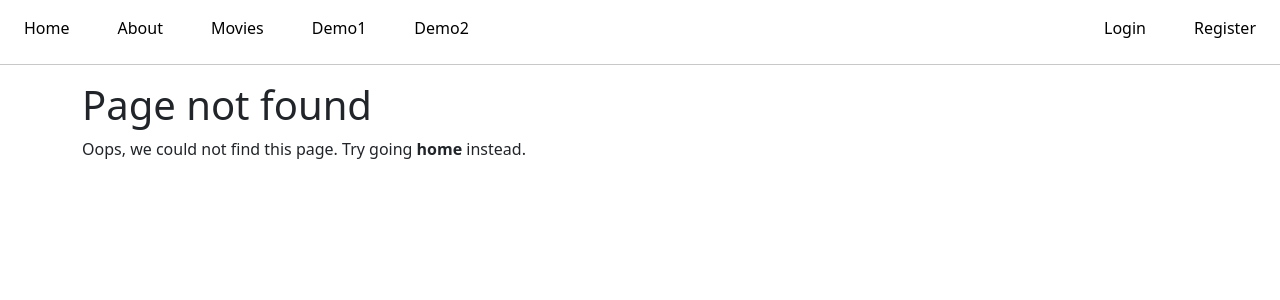
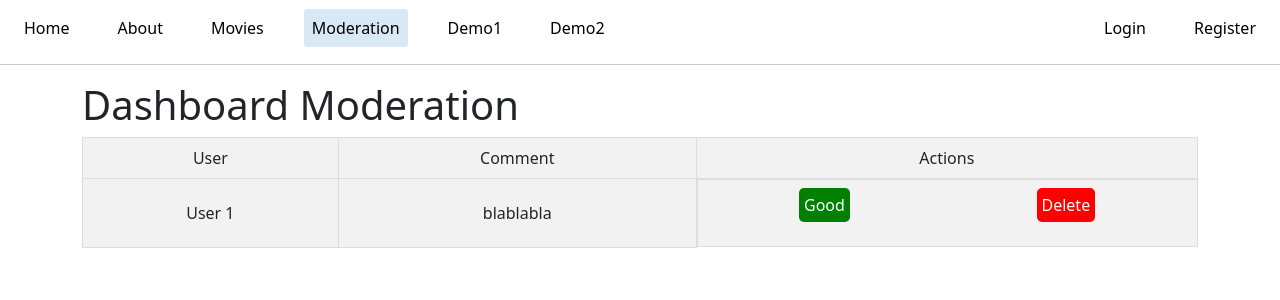
Before and after one commit to lvmeyer/challengeOne, a Vue app in the folder vite-vue/: page /admin/dashboard in a window 1280 px wide. Before the commit this address had no page. Shown: the top 300 px of the page. Built offline with nearby package versions, Linux system fonts and the light colour scheme; no server answers.

Commit message:
Display comments on movie

```diff
--- a/vite-vue/src/components/TheNavigation.vue
+++ b/vite-vue/src/components/TheNavigation.vue
@@ -17,6 +17,7 @@ async function handleLogout() {
             <router-link to="/" class="p-2 m-3">Home</router-link>
             <router-link to="/about" class="p-2 m-3">About</router-link>
             <router-link to="/movies" class="p-2 m-3">Movies</router-link>
+            <router-link to="/admin/dashboard" class="p-2 m-3">Moderation</router-link>
             <router-link
                 :to="{ name: 'demo.show', params: { id: '1' } }"
                 class="p-2 m-3"
--- a/vite-vue/src/router/router.ts
+++ b/vite-vue/src/router/router.ts
@@ -63,6 +63,11 @@ const routes = [
     component: () => import("../views/movie/Reservation.vue"),
   },
   {
+    path: "/admin/dashboard",
+    name: "admin",
+    component: () => import("../views/adm/Dashboard.vue"),
+  },
+  {
     path: '/success',
     name: 'successview',
     component: SuccessView
--- /dev/null
+++ b/vite-vue/src/views/adm/Dashboard.vue
@@ -0,0 +1,89 @@
+<template>
+    <div>
+        <h1>Dashboard Moderation</h1>
+        <table class="tab">
+            <thead>
+                <tr class="tab">
+                    <th class="dashboard-admin">User</th>
+                    <th class="dashboard-admin">Comment</th>
+                    <th class="dashboard-admin">Actions</th>
+                </tr>
+                <tr>
+                    <td class="dashboard-admin">User 1</td>
+                    <td class="dashboard-admin">blablabla</td>
+                    <td class="dashboard-admin action">
+                        <p class="keep">Good</p>
+                        <p class="bin">Delete</p>
+                    </td>
+                </tr>
+            </thead>
+            <tbody>
+            </tbody>
+        </table>
+    </div>
+</template>
+<style>
+
+.dashboard-admin {
+    background-color: #f2f2f2;
+    border: 1px solid #ddd;
+    padding: 8px;
+    text-align: center;
+}
+
+.tab {
+    width: 100%;
+}
+
+.action {
+    display: flex;
+    justify-content: space-around;
+}
+
+.keep {
+    background-color: green;
+    color: white;
+    padding: 5px;
+    border-radius: 5px;
+}
+
+.bin {
+    background-color: red;
+    color: white;
+    padding: 5px;
+    border-radius: 5px;
+}
+
+</style>
+
+<script lang="ts">
+import { ref, reactive, onBeforeMount } from 'vue';
+import { useRoute } from 'vue-router';
+
+    const API_URL = 'https://localhost';
+
+    export default {
+
+        setup () {
+            const seances = reactive([]);
+            const showModals = reactive(Array(seances.length).fill(false))
+            onBeforeMount(async () => {
+                try {
+                    const moderation_alls = await fetch(`${API_URL}/moderations`);
+                    const data_moderation = await moderation_alls.json();
+                    console.log(data_moderation);
+                } catch (error) {
+                    console.log(error);
+                }
+
+            });
+
+            return {
+
+            }
+        }
+
+
+
+    };
+</script>
--- a/vite-vue/src/views/movie/MovieItem.vue
+++ b/vite-vue/src/views/movie/MovieItem.vue
@@ -33,11 +33,20 @@
             <div v-else>
                 Aucune séance pour le moment
             </div>
+            <div class="comment-contents">
+                <p>Comments:</p>
+                <div v-if="comments" v-for="(comment) in comments" :key="comment.id" class="col-sm-3">
+                    <div class="comment">
+                        <h3 class="comment-content">{{ comment.title }}</h3>
+                        <p class="comment-content">{{ comment.description }}</p>
+                    </div>
+                </div>
+            </div>
         </div>
+    </div>
+</template>
 
-        </div>
 
-</template>
 
 <script>
 import { ref, reactive, onBeforeMount } from 'vue';
@@ -82,6 +91,8 @@ import { ref, reactive, onBeforeMount } from 'vue';
             const movie = ref({});
             const seances_urls = ref({});
             const seances = reactive([]);
+            const comments = reactive([]);
+            const comments_url = ref({});
             const route = useRoute();
             const showModals = reactive(Array(seances.length).fill(false))
             onBeforeMount(async () => {
@@ -91,6 +102,17 @@ import { ref, reactive, onBeforeMount } from 'vue';
                     movie.value = data_movie;
                     movie.value.release_date = new Date(movie.value.release_date).toLocaleDateString()
                     seances_urls.value = movie.value.seances;
+
+                    // get comments
+                    comments_url.value = movie.value.comments;
+                    console.log(comments_url.value);
+                    for (const comment of comments_url.value) {
+                        await fetch(`${API_URL}${comment}`)
+                            .then(response => response.json())
+                            .then(data => {
+                                comments.push(data);
+                        })
+                    }
 
                     for (const s of seances_urls.value) {
                         await fetch(`${API_URL}${s}`)
@@ -111,7 +133,9 @@ import { ref, reactive, onBeforeMount } from 'vue';
                 movie,
                 seances_urls,
                 seances,
-                showModals
+                showModals,
+                comments,
+                comments_url
             }
         }
 
@@ -149,4 +173,23 @@ import { ref, reactive, onBeforeMount } from 'vue';
 .button-cta:hover {
     background-color: #6687BA;
 }
+
+.comment-contents {
+    border-color: grey;
+    border: solid;
+    border-radius: 10px;
+    padding: 1em;
+    margin: 1em;
+}
+
+.comment {
+    border-radius: 10px;
+    padding: 1em;
+    margin: 1em;
+    width: 100%;
+}
+
+.comment-content {
+    width: 100;
+}
 </style>
```
Also changed, not shown: 1 other file (tests, documents, lock files or other folders).
